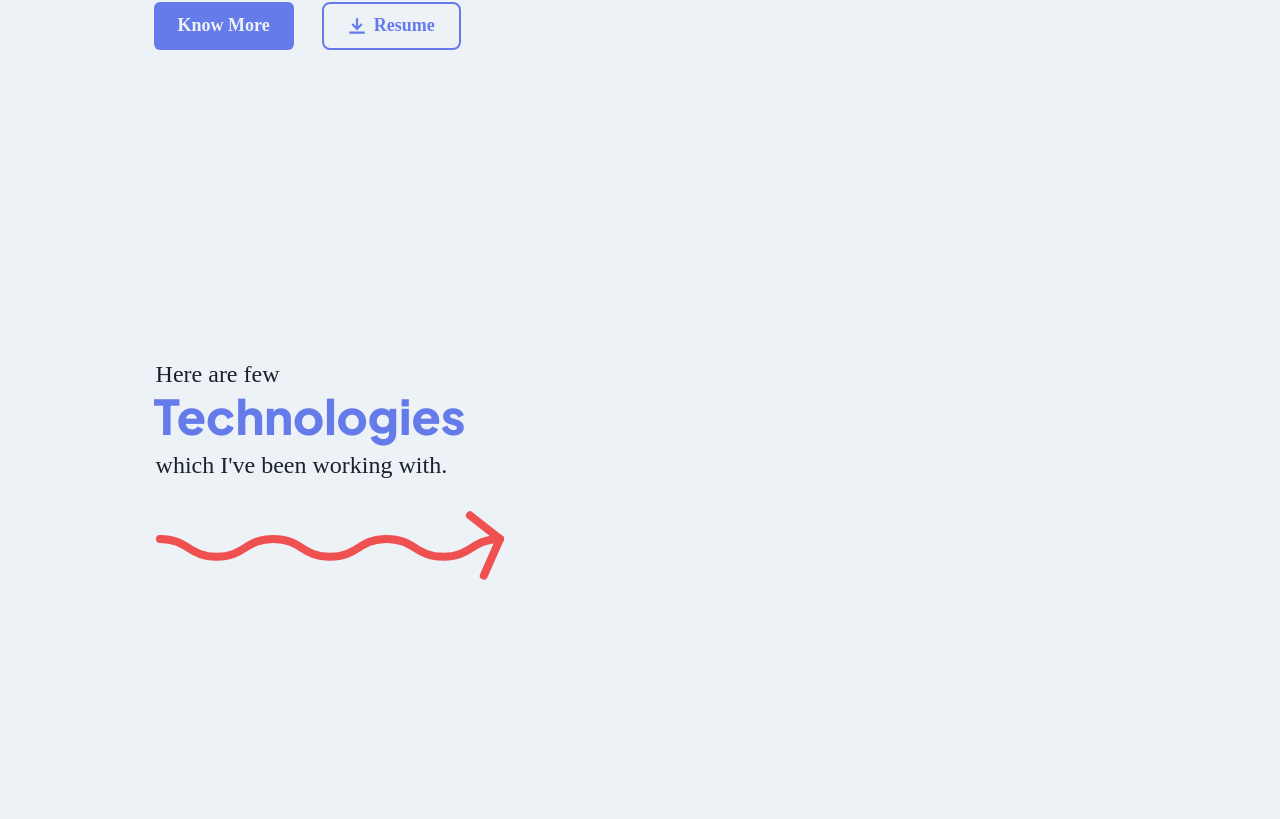
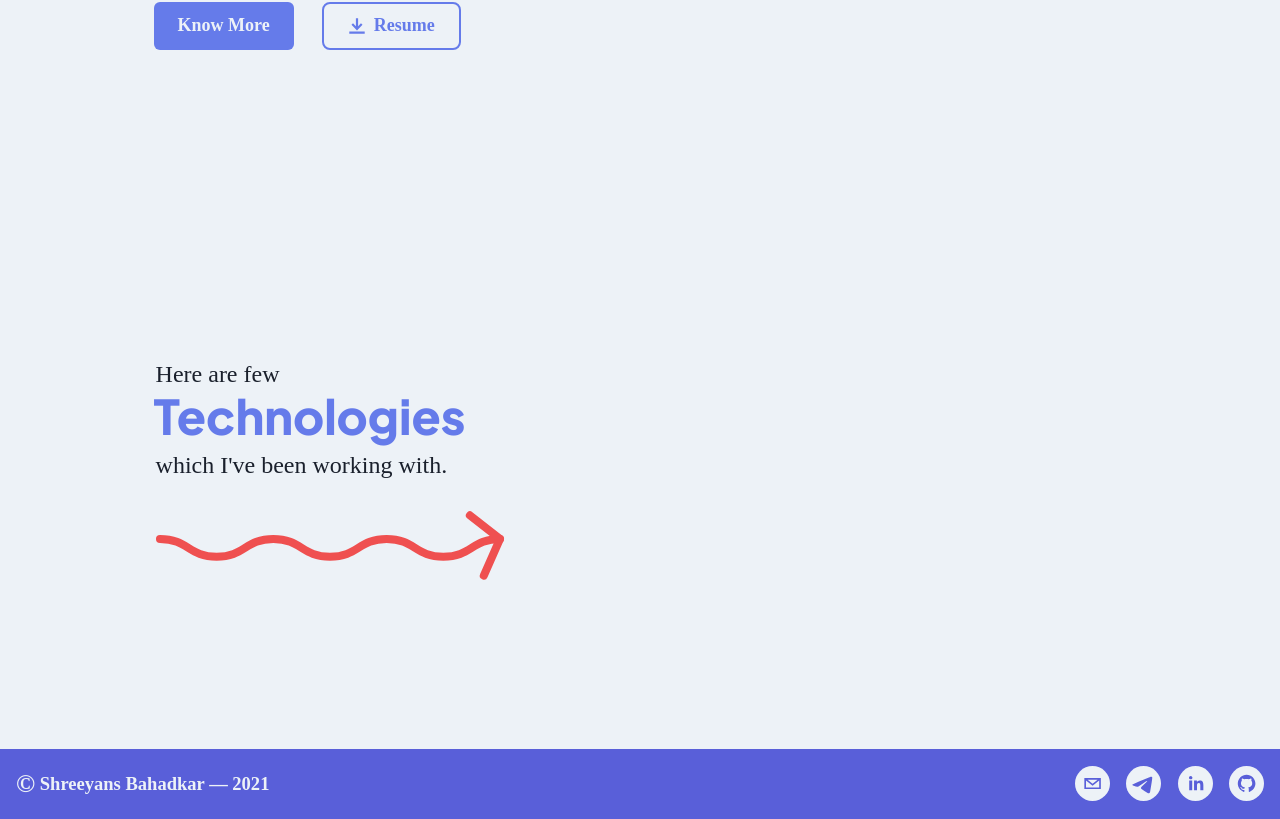
Before and after one commit to ShreeyansB/ShreeyansB.github.io.v3, a React (Create React App) app: page / in a window 1280 px wide. Shown: the part 548-1367 px from the top of the page. Before the commit the page ends 1297 px from the top, so only its background shows below. Built offline with nearby package versions, Linux system fonts and the light colour scheme; a web font is replaced by a local one.

Commit message:
:lipstick: Added Footer
Added Footer

```diff
--- a/package.json
+++ b/package.json
@@ -17,6 +17,7 @@
     "react-scripts": "4.0.3",
     "react-scroll": "^1.8.4",
     "react-scroll-parallax": "^2.4.0",
+    "react-social-icons": "^5.6.1",
     "react-toggle-dark-mode": "^1.0.4",
     "web-vitals": "^1.1.2"
   },
--- a/src/App.js
+++ b/src/App.js
@@ -6,17 +6,24 @@ import theme from "./Theme";
 import { ParallaxProvider } from "react-scroll-parallax";
 import Fonts from "./Fonts";
 import SkillBanner from "./components/UI/SkillBanner";
+import Footer from "./components/UI/Footer";
+import { useState } from "react";
 
 function App() {
+  const [isOpen, setIsOpen] = useState(false);
+  const open = () => setIsOpen(!isOpen);
+  const close = () => setIsOpen(false);
+
   return (
     <ChakraProvider resetCSS theme={theme}>
       <Fonts />
       <ParallaxProvider>
-        <Header/>
+        <Header popFunc={open} />
         <MainSection>
           <HomeBanner />
           <SkillBanner />
         </MainSection>
+        <Footer popState={{ isOpen: isOpen, onClose: close }} />
       </ParallaxProvider>
     </ChakraProvider>
   );
--- a/src/components/SVG/arrow.js
+++ b/src/components/SVG/arrow.js
@@ -12,7 +12,7 @@ function ArrowSVG(props) {
   };
 
   return (
-    <ScrollAnimation animateIn={classes.line} animateOnce={true}>
+    <ScrollAnimation animateIn={classes.line} animateOnce={true} offset={180}>
       <svg
         xmlns="http://www.w3.org/2000/svg"
         x="0"
--- /dev/null
+++ b/src/components/UI/Footer.js
@@ -0,0 +1,83 @@
+import {
+  Flex,
+  Popover,
+  PopoverTrigger,
+  PopoverBody,
+  PopoverCloseButton,
+  Text,
+  Stack,
+  Box,
+  useColorMode,
+  PopoverContent,
+} from "@chakra-ui/react";
+import React from "react";
+import { SocialIcon } from "react-social-icons";
+import { colors } from "./../../Theme";
+import classes from "./Footer.module.css";
+
+const Footer = (props) => {
+  const { colorMode } = useColorMode();
+
+  const myProps = {
+    color: colorMode === "light" ? colors.primaryDark : colors.primary,
+    fontWeight: 600,
+  };
+
+  return (
+    <Flex justify="space-between" bg="#595FD9" p={4} align="center">
+      <Stack direction="row" spacing={0} {...myProps}>
+        <Text fontSize="1.6rem">&copy;</Text>
+        <Box pt="5.5px">
+          <Text w={{ base: "8rem", md: "20rem" }} isTruncated fontSize="1.16rem">
+            &nbsp;Shreeyans Bahadkar — 2021
+          </Text>
+        </Box>
+      </Stack>
+
+      <Popover
+        returnFocusOnClose={false}
+        isOpen={props.popState.isOpen}
+        onClose={props.popState.onClose}
+        closeOnBlur={true}
+        closeOnEsc={true}
+      >
+        <PopoverTrigger>
+          <Stack direction="row" spacing={4}>
+            <SocialIcon
+              url="mailto:sbahadkar@rocketmail.com"
+              bgColor={myProps.color}
+              className={classes.social}
+              target="_blank"
+            />
+            <SocialIcon
+              url="https://www.telegram.me/ballisticswami"
+              bgColor={myProps.color}
+              className={classes.social}
+              target="_blank"
+            />
+            <SocialIcon
+              url="https://www.linkedin.com/in/shreeyans-bahadkar-2b9946217/"
+              bgColor={myProps.color}
+              className={classes.social}
+              target="_blank"
+            />
+            <SocialIcon
+              url="https://github.com/ShreeyansB"
+              bgColor={myProps.color}
+              className={classes.social}
+              target="_blank"
+            />
+          </Stack>
+        </PopoverTrigger>
+        <PopoverContent>
+          <PopoverCloseButton />
+          <PopoverBody fontWeight={600}>
+            Reach me via Email or Telegram
+          </PopoverBody>
+        </PopoverContent>
+      </Popover>
+    </Flex>
+  );
+};
+
+export default Footer;
--- /dev/null
+++ b/src/components/UI/Footer.module.css
@@ -0,0 +1,28 @@
+.social {
+  height: 2.2rem !important;
+  width: 2.2rem !important;
+  animation: animrev 0.1s ease-out forwards;
+
+}
+
+.social:hover {
+  animation: anim 0.1s ease-out forwards;
+}
+
+@keyframes anim {
+  from {
+    transform: scale(1);
+  }
+  to {
+    transform: scale(0.9);
+  }
+}
+
+@keyframes animrev {
+  from {
+    transform: scale(0.9);
+  }
+  to {
+    transform: scale(1);
+  }
+}
--- a/src/components/UI/Header.js
+++ b/src/components/UI/Header.js
@@ -36,6 +36,13 @@ const Header = (props) => {
     scroll.scrollToBottom({
       duration: 800,
     });
+  };
+
+  const contactHandler = () => {
+    scrollToBottomHandler();
+    setTimeout(() => {
+      props.popFunc();
+    }, 800);
   };
 
   console.log(headerStyle);
@@ -84,7 +91,7 @@ const Header = (props) => {
             </TopDownAnim>
 
             <TopDownAnim index={3}>
-              <NavLink  onClick={scrollToBottomHandler}>Contact</NavLink>
+              <NavLink onClick={contactHandler}>Contact</NavLink>
             </TopDownAnim>
             <TopDownAnim index={4}>
               <DarkModeSwitch
@@ -93,7 +100,7 @@ const Header = (props) => {
                 sunColor={colors.primary}
                 moonColor={colors.primaryDark}
                 size={22}
-                style={{marginLeft: "10px"}}
+                style={{ marginLeft: "10px" }}
               />
             </TopDownAnim>
           </Stack>
```
Also changed, not shown: 1 other file (tests, documents, lock files or other folders).
